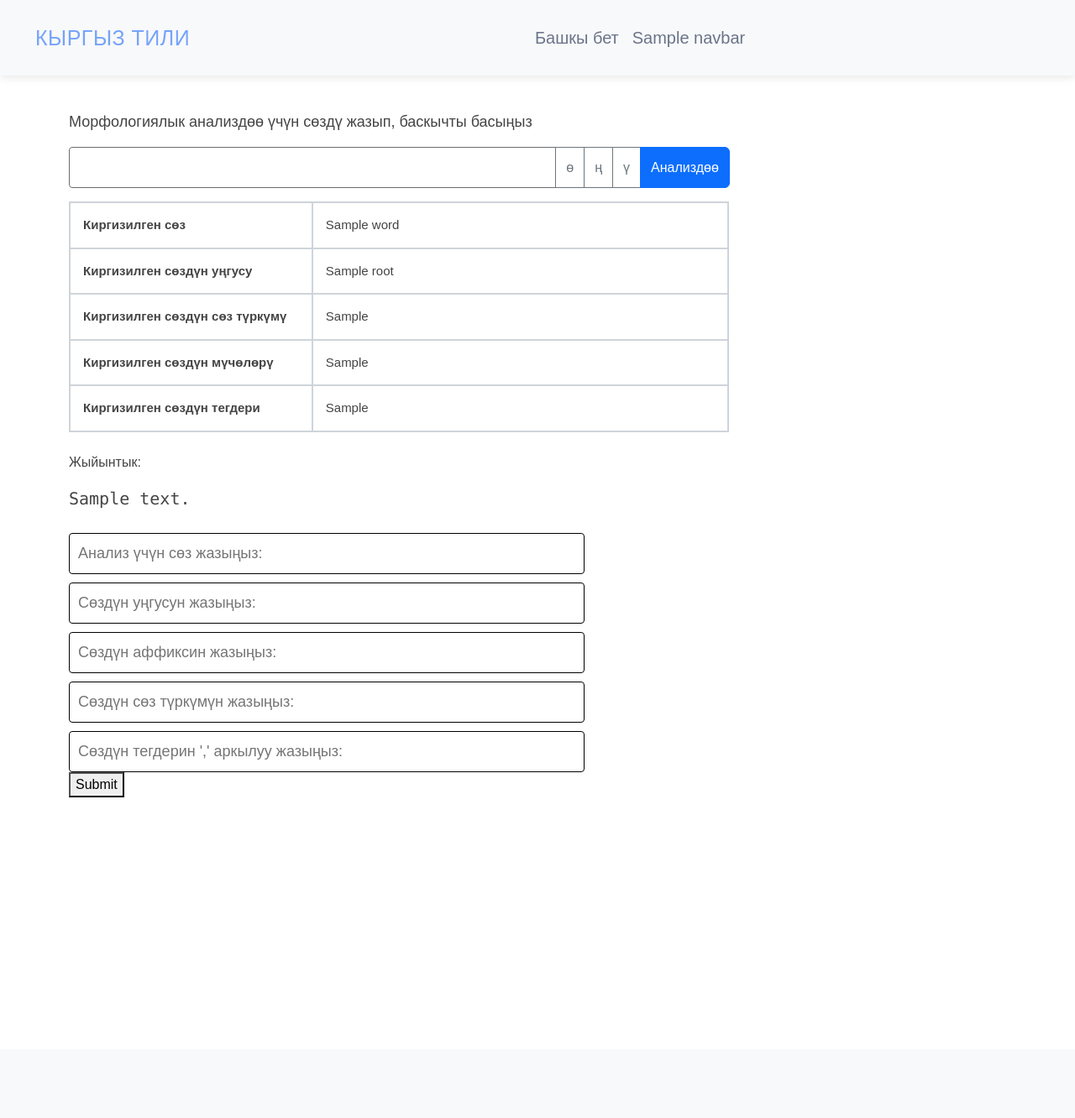
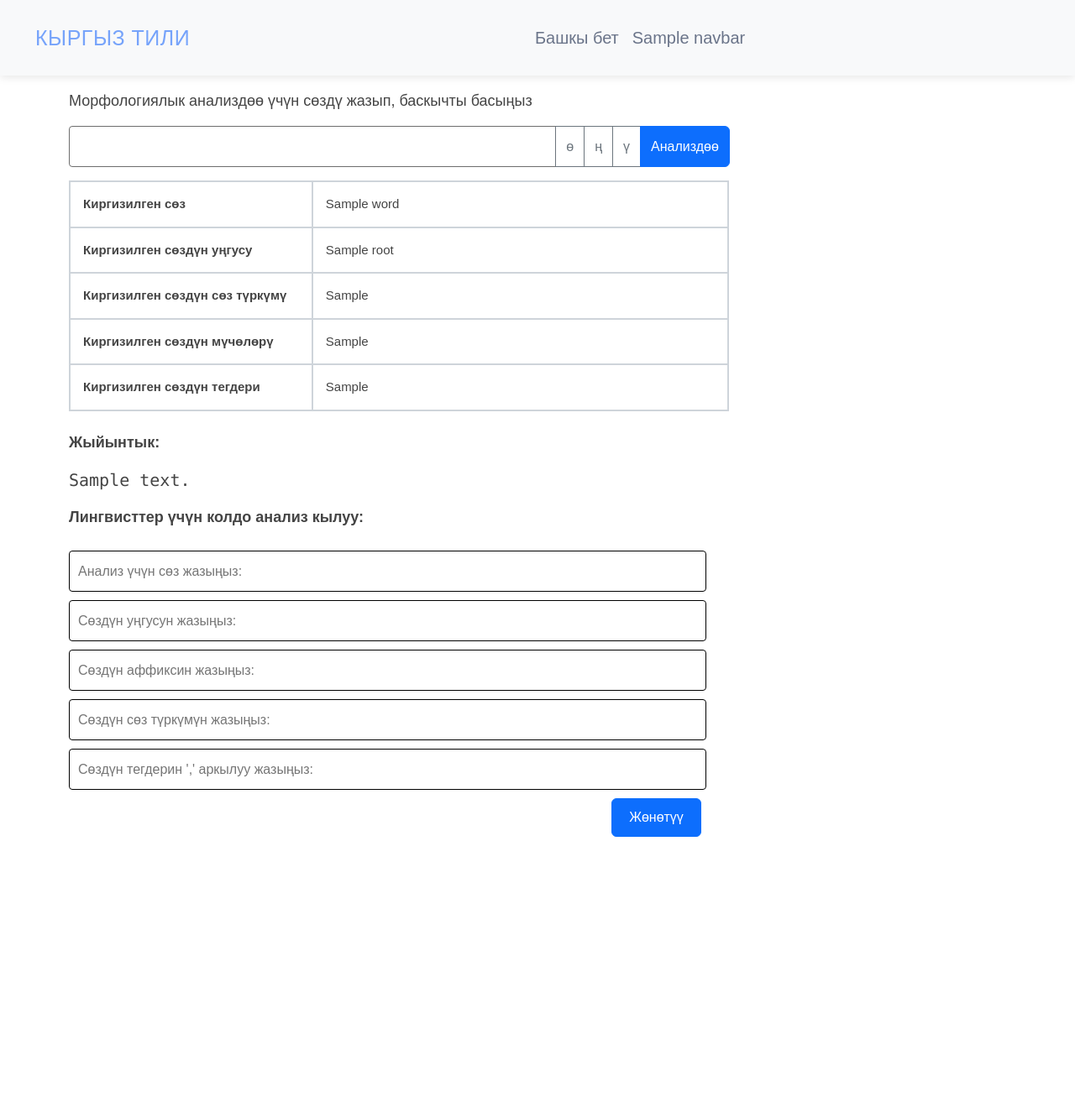
Before and after one commit to Aynagul/kyrgyz_morph_analyzer, a Django app: template two_level_morphanalyzer/analyzer/templates/analyzer/word_analyzer.html in a window 1280 px wide. Shown: the top 1332 px of the page at 84% size. Run offline with Django 4.2, Linux system fonts and the light colour scheme; tables that the repository leaves empty hold one stand-in row (values such as "Sample post"); the template is opened without the code that fills it: values that come from a table or form of the project are taken from there, most other values are stand-ins (such as "Sample title", 1, 10 or a date in 2020); some libraries are stand-ins or nearby versions.

Commit message:
added buttons

```diff
--- a/two_level_morphanalyzer/analyzer/static/analyzer/css/style.css
+++ b/two_level_morphanalyzer/analyzer/static/analyzer/css/style.css
@@ -85,7 +85,7 @@
     width: 100%;
     background: #fff;
     padding-top: 82px;
-    margin-top: 50px;
+    margin-top: 25px;
 }
 
 #hero h1 {
--- a/two_level_morphanalyzer/analyzer/templates/analyzer/word_analyzer.html
+++ b/two_level_morphanalyzer/analyzer/templates/analyzer/word_analyzer.html
@@ -10,7 +10,6 @@
 <style>
     #product {
         box-sizing: border-box;
-  background-image: url('searchicon.png');
         background-position: 14px 12px;
         background-repeat: no-repeat;
         font-size: 16px;
@@ -19,7 +18,13 @@
         border-bottom: 1px solid #ddd;
     }
 
-#product:focus {outline: 3px solid #ddd;}
+    ::placeholder {
+        font-size: 16px;
+    }
+
+    #product:focus {
+        outline: 3px solid #ddd;
+    }
 
     .dropdown {
         position: relative;
@@ -43,9 +48,13 @@
         display: block;
     }
 
-.dropdown a:hover {background-color: #ddd;}
+    .dropdown a:hover {
+        background-color: #ddd;
+    }
 
-.show {display: block;}
+    .show {
+        display: block;
+    }
 </style>
 <section id="hero" style="margin-bottom: 300px;">
     <div class="container">
@@ -128,115 +137,30 @@
                 </div>
 
                 <br>
-                <p>Жыйынтык:</p>
+                <p style="font-size: 18px; font-weight: bold;">Жыйынтык:</p>
                 <pre style="font-size: 20px">{{dict.text}}</pre>
 
 
                 <div class="col">
+                    <p style="font-weight: bold; font-size: 18px;">Лингвисттер үчүн колдо анализ кылуу:</p>
 
                     <form method="POST" action="{% url 'my_form_submission' %}">
                         {% csrf_token %}
-                            <div><input type="text" placeholder="Анализ үчүн сөз жазыңыз:" name="input_word" id="input_word" style="width: 55%; margin-top: 10px;  border: 1px solid black;"></div>
-                            <div><input type="text" placeholder="Сөздүн уңгусун жазыңыз:" name="root" id="root" style="width: 55%; margin-top: 10px;  border: 1px solid black;"></div>
-                            <div><input type="text" placeholder="Сөздүн аффиксин жазыңыз:" name="endings" id="endings" style="width: 55%; margin-top: 10px;  border: 1px solid black;"></div>
-                            <div><input type="text" placeholder="Сөздүн сөз түркүмүн жазыңыз:" name="partof_speech" id="partof_speech" style="width: 55%; margin-top: 10px;  border: 1px solid black;"></div>
-                            <div><input type="text" placeholder="Сөздүн тегдерин ',' аркылуу жазыңыз:" name="tags" id="tags" style="width: 55%; margin-top: 10px;  border: 1px solid black;"></div>
-                        <div style="display: block">
-                            <button  type="submit">Submit</button>
+                        <div><input type="text" placeholder="Анализ үчүн сөз жазыңыз:" name="input_word" id="input_word"
+                                    style="width: 68%; margin-top: 10px;  border: 1px solid black;"></div>
+                        <div><input type="text" placeholder="Сөздүн уңгусун жазыңыз:" name="root" id="root"
+                                    style="width: 68%; margin-top: 10px;  border: 1px solid black;"></div>
+                        <div><input type="text" placeholder="Сөздүн аффиксин жазыңыз:" name="endings" id="endings"
+                                    style="width: 68%; margin-top: 10px;  border: 1px solid black;"></div>
+                        <div><input type="text" placeholder="Сөздүн сөз түркүмүн жазыңыз:" name="partof_speech"
+                                    id="partof_speech" style="width: 68%; margin-top: 10px;  border: 1px solid black;">
+                        </div>
+                        <div><input type="text" placeholder="Сөздүн тегдерин ',' аркылуу жазыңыз:" name="tags" id="tags"
+                                    style="width: 68%; margin-top: 10px;  border: 1px solid black;"></div>
+                        <div class="form-group analyzer-button">
+                            <button type="submit" class="btn btn-primary" style="margin-left: 283px;">Жөнөтүү</button>
                         </div>
                     </form>
-
-
-                    <script>
-                            $(function () {
-                              var autocompleteSource = {{dict.partof_speech|safe}}.slice(); // Initial source for autocomplete
-
-                                $("#product1").autocomplete({
-                                    source: {{dict.partof_speech|safe}},
-                                    minLength: 2,
-                                });
-
-
-                                $("#product1").on("focus", function () {
-                                    var html = '';
-                                    for(var i =0; i < autocompleteSource.length; i++){
-                                        html += `<a href='#' onclick="showText('${autocompleteSource[i]}')" style="background: #fff; z-index: 99999">${autocompleteSource[i]}</a>`;
-                                    }
-
-                                    $('#search-text').append(html);
-
-                                    document.getElementById('search-text').style.height = "100px";
-                                    document.getElementById('search-text').style.background = "#fff";
-
-                                });
-                            });
-
-                            function filterFunction() {
-                              var input, filter, ul, li, a, i;
-                              input = document.getElementById("product1");
-                              filter  = input.value.toUpperCase();
-                              div = document.getElementById("myDropdown1");
-                              a = div.getElementsByTagName("a");
-                              for (i = 0; i < a.length; i++) {
-                                txtValue = a[i].textContent || a[i].innerText;
-                                if (txtValue.toUpperCase().indexOf(filter) > -1) {
-                                  a[i].style.display = "";
-                                } else {
-                                  a[i].style.display = "none";
-                                }
-                              }
-                            }
-                            function showText(mucho){
-                                var muchoText = `<input type="text" value="${mucho}" style="width: 55%; margin-top: 10px;  border: 1px solid black;"/>`;
-
-                                $('#mucholor1').append(muchoText);
-                            }
-                    </script>
-                    <script>
-                            $(function () {
-                              var autocompleteSource = {{dict.names|safe}}.slice(); // Initial source for autocomplete
-
-                                $("#product").autocomplete({
-                                    source: {{dict.names|safe}},
-                                    minLength: 2,
-                                });
-
-
-                                $("#product").on("focus", function () {
-                                    var html = '';
-                                    for(var i =0; i < autocompleteSource.length; i++){
-                                        html += `<a href='#' onclick="showText('${autocompleteSource[i]}')" style="background: #fff; z-index: 99999">${autocompleteSource[i]}</a>`;
-                                    }
-
-                                    $('#search-text').append(html);
-
-                                    document.getElementById('search-text').style.height = "100px";
-                                    document.getElementById('search-text').style.background = "#fff";
-
-                                });
-                            });
-
-                            function filterFunction() {
-                              var input, filter, ul, li, a, i;
-                              input = document.getElementById("product");
-                              filter  = input.value.toUpperCase();
-                              div = document.getElementById("myDropdown");
-                              a = div.getElementsByTagName("a");
-                              for (i = 0; i < a.length; i++) {
-                                txtValue = a[i].textContent || a[i].innerText;
-                                if (txtValue.toUpperCase().indexOf(filter) > -1) {
-                                  a[i].style.display = "";
-                                } else {
-                                  a[i].style.display = "none";
-                                }
-                              }
-                            }
-                            function showText(mucho){
-                                var muchoText = `<input type="text" value="${mucho}" style="width: 55%; margin-top: 10px;  border: 1px solid black;"/>`;
-
-                                $('#mucholor').append(muchoText);
-                            }
-                    </script>
                     <script src="https://code.jquery.com/jquery-1.12.4.js"></script>
                     <script src="https://code.jquery.com/ui/1.12.1/jquery-ui.js"></script>
                 </div>
--- a/two_level_morphanalyzer/analyzer/urls.py
+++ b/two_level_morphanalyzer/analyzer/urls.py
@@ -8,5 +8,6 @@ urlpatterns = [
     path('handbook/', handbook, name='handbook'),
     path('word_analyzer/', word_analyzer, name='word_analyzer'),
     path('text_analyzer/', text_analyzer, name='text_analyzer'),
-    path('word_analyzer/form', my_form_submission, name='my_form_submission')
+    path('word_analyzer/form', my_form_submission, name='my_form_submission'),
+    path('text_analyzer/download_file/', download_file, name='download_file')
 ]
--- /dev/null
+++ b/two_level_morphanalyzer/result.txt
@@ -0,0 +1 @@
+алмалар/алма<n>лар<pl>
```
Also changed, not shown: two_level_morphanalyzer/analyzer/templates/analyzer/text_analyzer.html (+4 -3 lines), two_level_morphanalyzer/analyzer/views.py (+13 -4 lines), two_level_morphanalyzer/db.sqlite3. Lines whose indentation alone changed are shown as unchanged.
